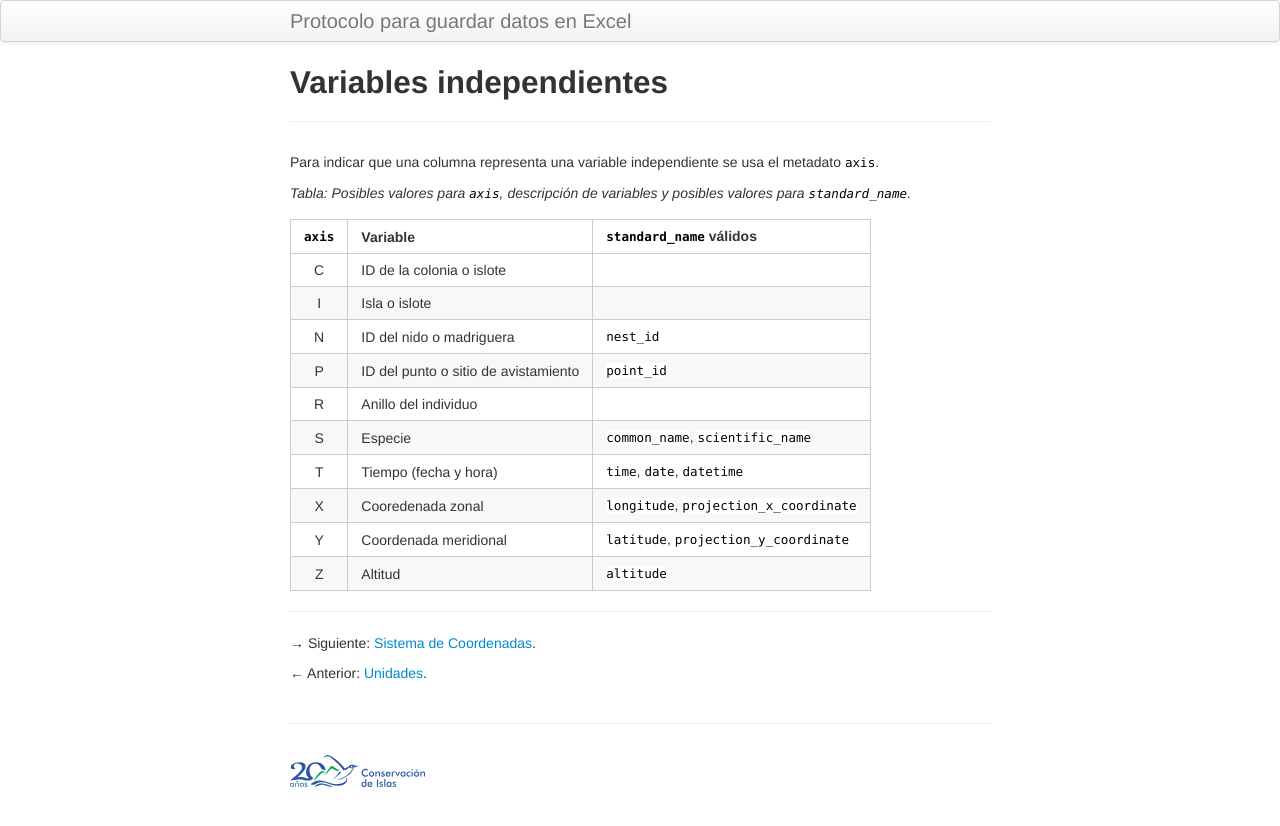
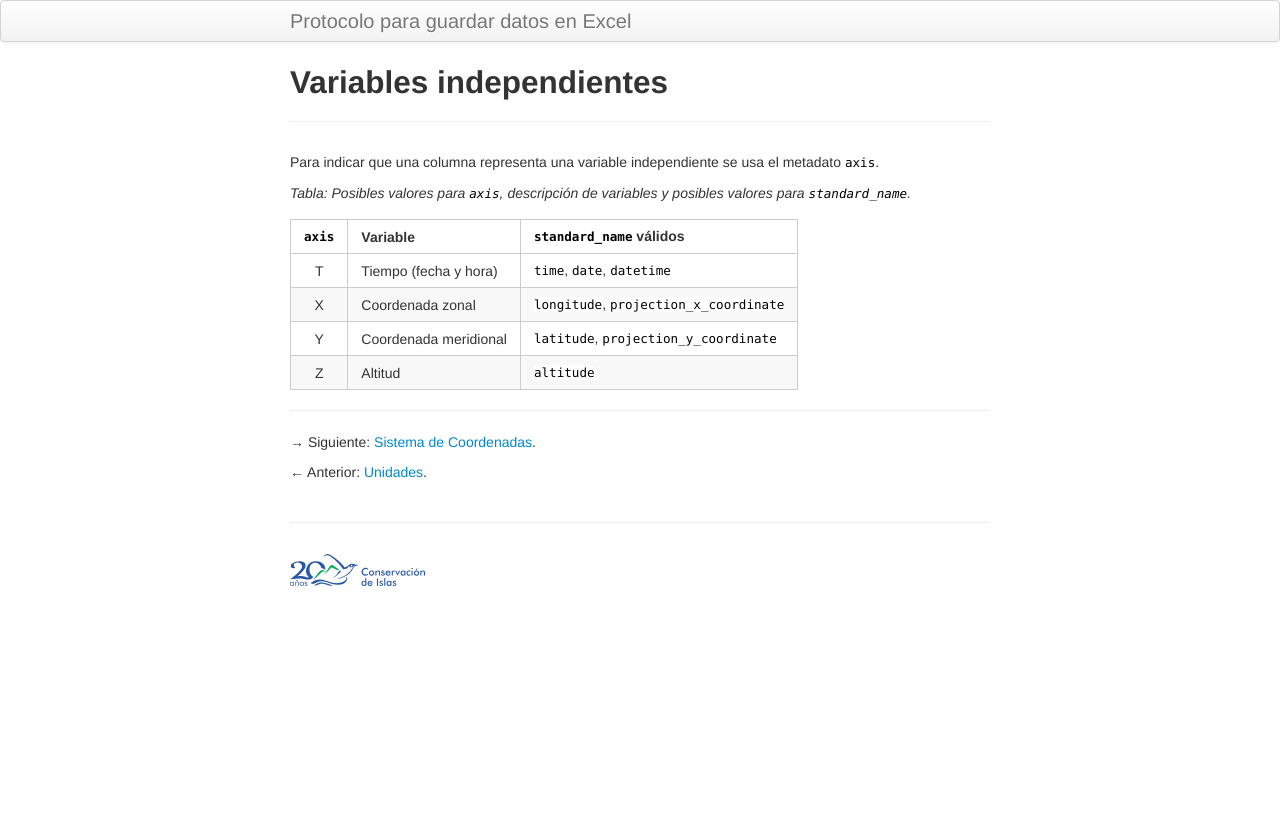
Before and after one commit to MaritzaB/datos_en_excel, a Jekyll site: the page built from pages/axis.md, in a window 1280 px wide. Shown: the top 826 px of the page. Built offline with Jekyll 4.4.1, drawn with Linux system fonts in a browser that asks for light colours.

Commit message:
Elimina valores para `axis` que no son parte de la convención CF

```diff
--- a/pages/axis.md
+++ b/pages/axis.md
@@ -8,18 +8,12 @@ Para indicar que una columna representa una variable independiente se usa el met
 
 _Tabla: Posibles valores para `axis`, descripción de variables y posibles valores para `standard_name`._
 
-`axis` | Variable                              | `standard_name` válidos
-:-----:|:--------------------------------------|:---------------------------------------
-C      | ID de la colonia o islote             |
-I      | Isla o islote                         |
-N      | ID del nido o madriguera              | `nest_id`
-P      | ID del punto o sitio de avistamiento  | `point_id`
-R      | Anillo del individuo                  |
-S      | Especie                               | `common_name`, `scientific_name`
-T      | Tiempo (fecha y hora)                 | `time`, `date`, `datetime`
-X      | Cooredenada zonal                     | `longitude`, `projection_x_coordinate`
-Y      | Coordenada meridional                 | `latitude`, `projection_y_coordinate`
-Z      | Altitud                               | `altitude`
+`axis` | Variable              | `standard_name` válidos
+:-----:|:----------------------|:---------------------------------------
+T      | Tiempo (fecha y hora) | `time`, `date`, `datetime`
+X      | Coordenada zonal      | `longitude`, `projection_x_coordinate`
+Y      | Coordenada meridional | `latitude`, `projection_y_coordinate`
+Z      | Altitud               | `altitude`
 
 ---
 
```
